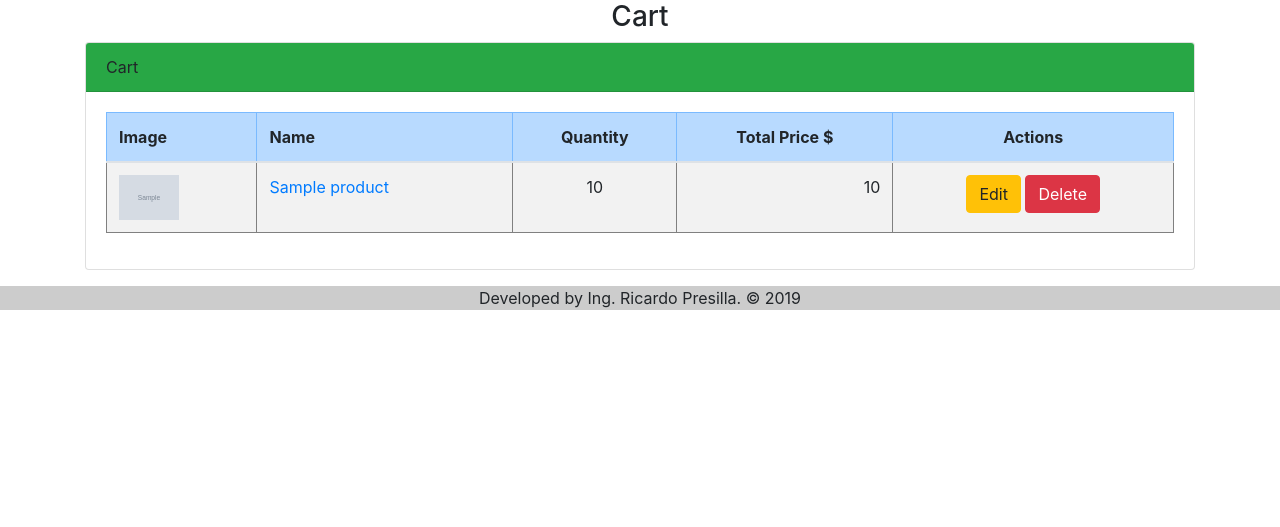
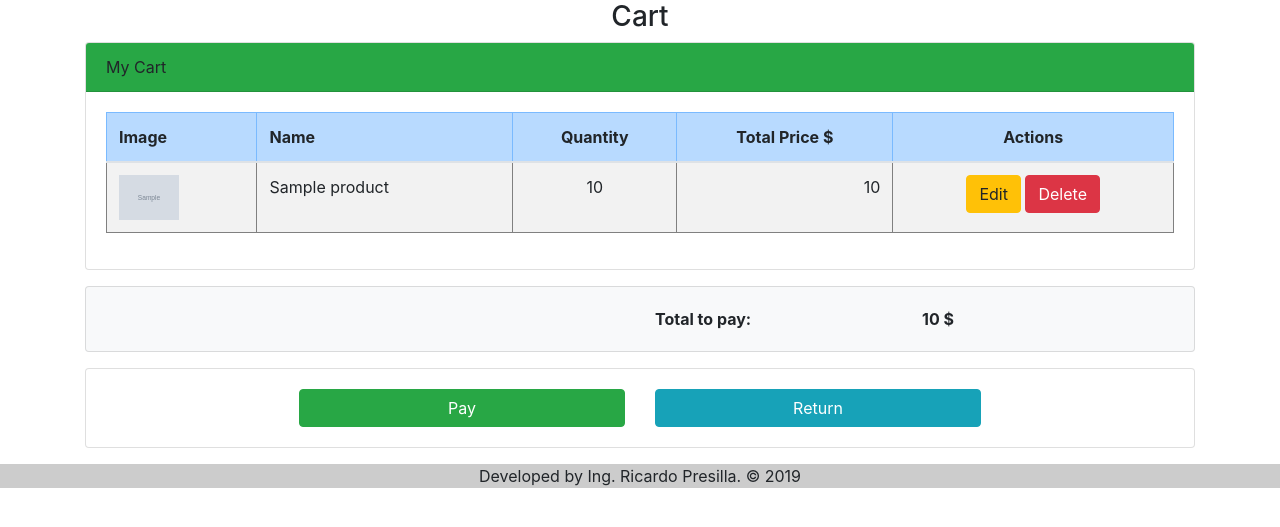
Before and after one commit to alfaCentauri/onlineShop, a PHP site: page /onlineShop/cart in a window 1280 px wide. Shown: the part 56-583 px from the top of the page. Run offline with PHP 8.4, Linux system fonts and the light colour scheme; tables that the repository leaves empty hold one stand-in row (values such as "Sample post"); grey boxes marked "Sample" are stand-in pictures.

Commit message:
Mejoras de la vista del carrito. Agregado el envio.

```diff
--- a/Controllers/cartController.php
+++ b/Controllers/cartController.php
@@ -74,12 +74,6 @@ class cartController
         $this->cart->setTotalPrice($data["price"]*$quantity);
         $result = $data['stock'] - $this->cart->getQuantity();
         $this->product->setStock($result);
-        /*print '<br>';  //Debug
-        var_dump($this->cart);  //Debug
-        print '<br>';  //Debug
-        var_dump($this->product);  //Debug
-        print '<br>';  //Debug*/
-        //
         $this->product->setId($data['id']);
         $this->product->setName($data['name']);
         $this->product->setPrice($data["price"]);
@@ -88,7 +82,7 @@ class cartController
         $this->product->edit();
         //
         $this->cart->add();
-        /*header("Location: ".URL."index.php?url=cart");*/
+        header("Location: ".URL."index.php?url=cart");
     }
 
     /**
--- a/Views/cart/index.php
+++ b/Views/cart/index.php
@@ -27,7 +27,7 @@
     <div class="row">
         <div class="col-md-12">
             <div class="card mb-3">
-                <div class="card-header bg-success">Cart</div>
+                <div class="card-header bg-success">My Cart</div>
                 <div class="card-body">
                     <table border="1" class="table table-striped table-hover">
                         <thead>
@@ -41,6 +41,7 @@
                         </thead>
                         <tbody>
             <?php
+                $total = 0;
                 while ($row = mysqli_fetch_array($data)){
             ?>
                             <tr>
@@ -50,10 +51,15 @@
                                          class="img-fluid"/>
                                 </td>
                                 <td>
-                                    <a href="<?php echo URL; ?>index.php?url=cart/view/<?php echo $row['id']; ?>"><?php echo $row["name_product"];?></a>
+                                    <?php echo $row["name_product"];?>
                                 </td>
                                 <td class="text-center"><?php echo $row['quantity']; ?></td>
-                                <td class="text-right"><?php echo $row['totalPrice'];?></td>
+                                <td class="text-right">
+                                    <?php
+                                    $total = $row['totalPrice'] + $total;
+                                    echo $row['totalPrice'];
+                                    ?>
+                                </td>
                                 <td class="text-center">
                                     <a href="<?php echo URL; ?>index.php?url=cart/edit/<?php echo $row['id']; ?>" class="btn btn-warning">
                                         Edit
@@ -68,9 +74,50 @@
             ?>
                         </tbody>
                     </table>
+
                 </div>
-            </div>
+            </div><!-- End card -->
         </div>
     </div>
-
+    <div class="row">
+        <div class="col-md-12">
+            <div class="card bg-light mb-3">
+                <div class="card-body">
+                    <div class="container">
+                        <div class="row">
+                            <div class="hidden-sm col-md-6 col-lg-6"></div>
+                            <div class="col-sm-6 col-md-3 col-lg-3">
+                                <strong>Total to pay: </strong>
+                            </div>
+                            <div class="col-sm-6 col-md-3 col-lg-3">
+                                <strong>
+                                    <?php echo $total; ?> $
+                                </strong>
+                            </div>
+                        </div>
+                    </div>
+                </div>
+            </div><!-- End card -->
+        </div><!-- End col -->
+    </div><!-- End row -->
+    <div class="row">
+        <div class="col-md-12">
+            <div class="card mb-3">
+                <div class="card-body">
+                    <div class="container">
+                        <div class="row">
+                            <div class="col-sm-2 col-md-2 col-lg-2"></div>
+                            <div class="col-sm-4 col-md-4 col-lg-4">
+                                <a href="" class="btn btn-success btn-block">Pay</a>
+                            </div>
+                            <div class="col-sm-4 col-md-4 col-lg-4">
+                                <a href="index.php?url=cart" class="btn btn-info btn-block">Return</a>
+                            </div>
+                            <div class="col-sm-2 col-md-2 col-lg-2"></div>
+                        </div>
+                    </div>
+                </div>
+            </div><!-- End card -->
+        </div><!-- End col -->
+    </div><!-- End row -->
 </div>
```
Also changed, not shown: Views/cart/shipping.php (added, +45 -0 lines).
